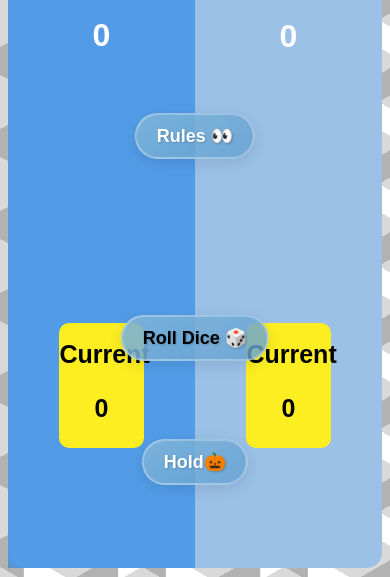
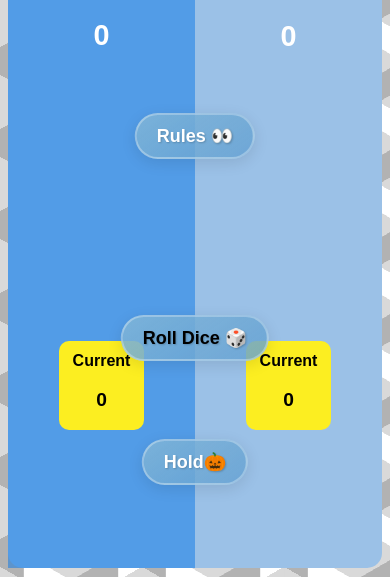
Before and after one commit to RoopeshMerwade/Dice-Game, a website: page index.html in a window 390 px wide. Shown: the part 267-844 px from the top of the page. Drawn offline with nearby package versions, Linux system fonts and the light colour scheme.

Commit message:
Reduce font sizes for scores and headings in the game interface for better readability on various screen sizes

```diff
--- a/dice.css
+++ b/dice.css
@@ -318,6 +318,57 @@ body {
   .hold {
     bottom: 10%;
   }
+
+  .left-bottom h1,
+  .right-bottom h1 {
+    font-size: 1.2rem; /* Reduce 'Current' text size */
+    margin-bottom: 5px;
+  }
+
+  .left-bottom .dice-score,
+  .right-bottom .dice-score {
+    font-size: 1.5rem; /* Reduce points size */
+  }
+
+  .player-score {
+    font-size: 2rem; /* Reduce total score size */
+    margin: 1rem;
+  }
+}
+
+@media (max-width: 480px) {
+  .left-bottom h1,
+  .right-bottom h1 {
+    font-size: 1rem; /* Further reduce 'Current' text for smaller screens */
+  }
+
+  .left-bottom .dice-score,
+  .right-bottom .dice-score {
+    font-size: 1.2rem; /* Further reduce points for smaller screens */
+  }
+
+  .player-score {
+    font-size: 1.8rem; /* Further reduce total score for smaller screens */
+    margin: 0.8rem;
+  }
+}
+
+/* For very small devices */
+@media (max-width: 320px) {
+  .left-bottom h1,
+  .right-bottom h1 {
+    font-size: 0.9rem;
+  }
+
+  .left-bottom .dice-score,
+  .right-bottom .dice-score {
+    font-size: 1rem;
+  }
+
+  .player-score {
+    font-size: 1.5rem;
+    margin: 0.5rem;
+  }
 }
 
 .winner-popup {
@@ -362,6 +413,7 @@ body {
   left: 0;
   right: 0;
   bottom: 0;
-  background: rgba(0, 0, 0, 0.5);
+  background: rgba(0, 0, 0, 0.7);
+  backdrop-filter: blur(5px);
   z-index: 999;
 }
```
